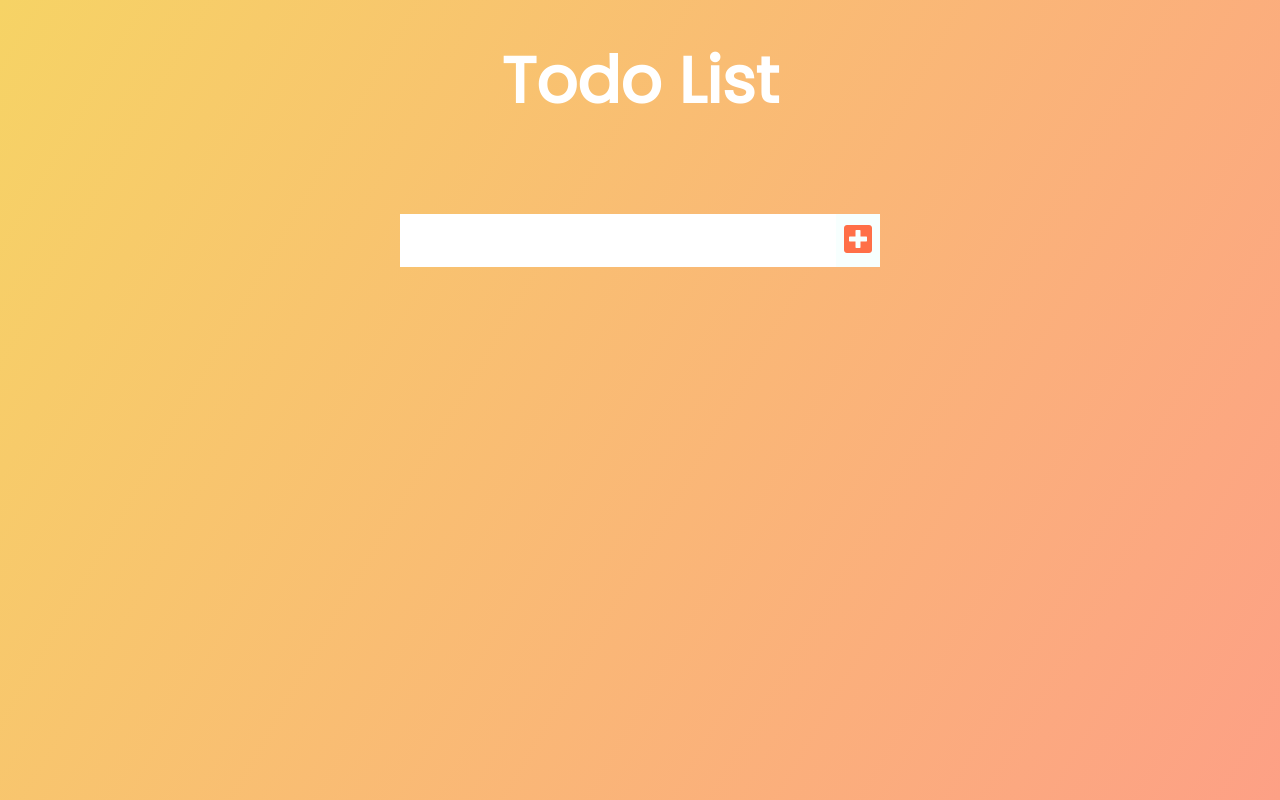
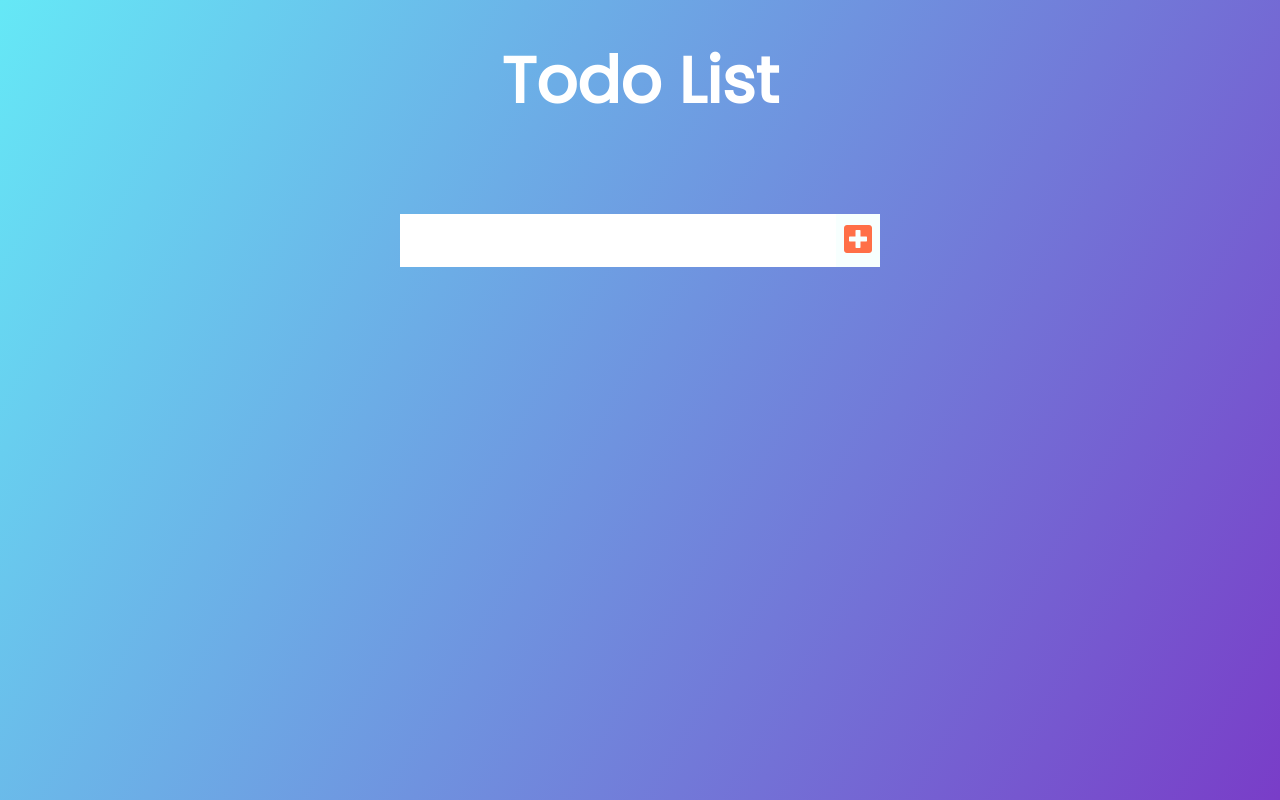
Before and after one commit to Carmenkxs/react-todo-list, a React (Create React App) app: page / in a window 1280 px wide. Built offline with nearby package versions, Linux system fonts and the light colour scheme.

Commit message:
css changes

```diff
--- a/src/App.css
+++ b/src/App.css
@@ -4,7 +4,7 @@
   box-sizing: border-box;
 }
 body {
-  background-image: linear-gradient(120deg, #f6d365 0%, #fda085 100%);
+  background-image: linear-gradient(120deg, #65e8f6 0%, #793dc8 100%);
   color: white;
   font-family: "Poppins", sans-serif;
   min-height: 100vh;
```
Also changed, not shown: 1 other file (tests, documents, lock files or other folders).
